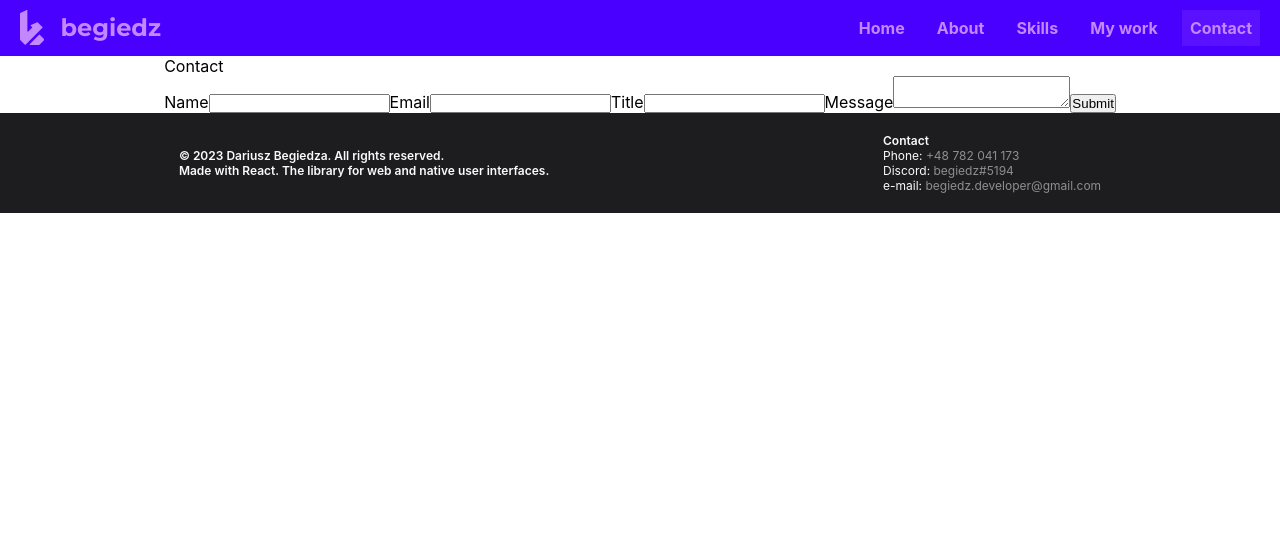
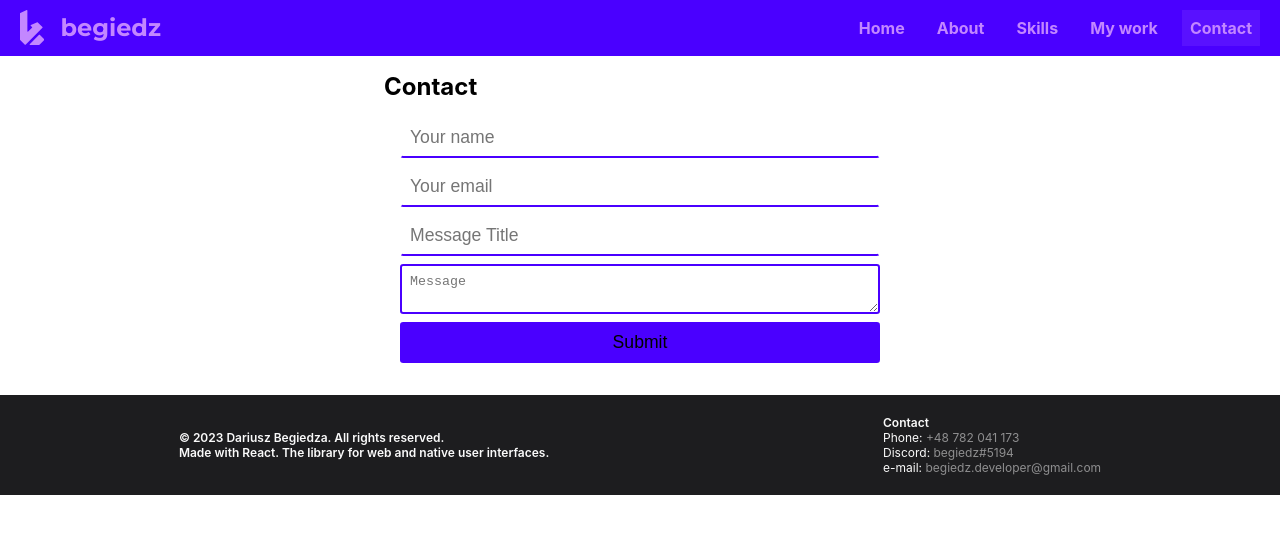
Before and after one commit to begiedz/ReactWeb, a React (Create React App) app: page /contact in a window 1280 px wide. Shown: the top 534 px of the page. Built offline with nearby package versions, Linux system fonts and the light colour scheme.

Commit message:
Add contact form styles

```diff
--- a/public/index.html
+++ b/public/index.html
@@ -4,8 +4,8 @@
 <head>
   <meta charset="utf-8" />
   <link rel="icon" href="%PUBLIC_URL%/bgdz23Gradient.png" />
-  <meta name="viewport" content="width=device-width, initial-scale=1" />
-  <!-- <meta name="viewport" content="width=device-width; initial-scale=1.0; maximum-scale=1.0; user-scalable=0;"> -->
+  <!-- <meta name="viewport" content="width=device-width, initial-scale=1" /> -->
+  <meta name="viewport" content="width=device-width; initial-scale=1.0; maximum-scale=1.0; user-scalable=0;">
   <!-- <meta name="viewport" content="width=device-width, initial-scale=1.0, maximum-scale=1.0, user-scalable=0"> -->
   <!-- <meta name="viewport" content="width=device-width, initial-scale=1, viewport-fit=cover"> -->
 
--- a/src/pages/contact.jsx
+++ b/src/pages/contact.jsx
@@ -3,16 +3,28 @@ import React from 'react';
 const Contact = () => {
     return (
         <div className="contact">
-            Contact
+            <h2>Contact</h2>
             <form action="">
-                <label htmlFor="nameInput">Name</label>
-                <input type="text" id="nameInput" />
-                <label htmlFor="emailInput">Email</label>
-                <input type="email" id="emailInput" />
-                <label htmlFor="title">Title</label>
-                <input type="text" id="title" />
-                <label htmlFor="textarea">Message</label>
-                <textarea id="textarea" />
+                {/* <div className="inputWrapper">
+                    <label htmlFor="nameInput">Name:</label>
+                    <input type="text" id="nameInput" />
+                </div>
+                <div className="inputWrapper">
+                    <label htmlFor="emailInput">Email:</label>
+                    <input type="email" id="emailInput" />
+                </div>
+
+                <div className="inputWrapper">
+                    <label htmlFor="title">Title:</label>
+                    <input type="text" id="title" />
+                </div> */}
+
+
+                <input type="text" id="nameInput" placeholder='Your name' />
+                <input type="email" id="emailInput" placeholder='Your email' />
+                <input type="text" id="title" placeholder='Message Title' />
+                <textarea id="textarea" placeholder='Message' />
+
                 <input type="submit" />
             </form>
         </div>
--- a/src/pages/mywork.jsx
+++ b/src/pages/mywork.jsx
@@ -11,7 +11,7 @@ const MyWork = () => {
         <div className="gallery">
             <h2> My work</h2>
             <div className='searchUI'>
-                <input type="search" />
+                <input type="search" placeholder='Search...' />
                 <div className="buttonWrapper">
                     <button>All</button>
                     <button>JS</button>
@@ -23,13 +23,12 @@ const MyWork = () => {
             <div className="output">
                 {projects.map(project => {
                     return (<div className='item'>
-                        <img src={project.imgPath} alt="" />
+                        <img src={project.imgPath} alt={project.appName} />
                         <p>{project.appName}</p>
                         <ul>
-                            <li><a href={project.githubURL}><FaGithub /></a></li>
-                            {project.previewURL ?
-                                <li><Link to={project.previewURL}>Preview</Link></li> : null}
-
+                            <li>
+                                <a href={project.githubURL}><FaGithub /></a></li>
+                            {project.previewURL ? <li><Link to={project.previewURL}>Preview</Link></li> : null}
                         </ul>
                     </div>
                     )
--- /dev/null
+++ b/src/sass/layout/_contact.scss
@@ -0,0 +1,61 @@
+@use '../utils/variables';
+.contact {
+  // padding: 5rem;
+  margin: 1rem;
+
+  form {
+    display: flex;
+    flex-direction: column;
+    gap: 0.5rem;
+    width: 300px;
+
+    margin: 1rem;
+
+    font-size: 1.2rem;
+
+    width: 480px;
+
+    // .inputWrapper {
+    //   display: flex;
+    //   gap: 1rem;
+
+    //   width: inherit;
+
+    // label {
+    //   width: 5rem;
+    //   color: variables.$accent-color;
+    //   // font-weight: bold;
+    input,
+    textarea {
+      padding: 0.5rem;
+
+      border: 2px solid transparent;
+      border-radius: 0.2rem;
+      outline: none;
+    }
+    textarea {
+      border: 2px solid variables.$accent-color;
+    }
+    input[type='text'],
+    input[type='email'] {
+      width: inherit;
+
+      font-size: 1.1rem;
+
+      border-bottom: 2px solid variables.$accent-color;
+
+      transition: 250ms;
+    }
+    input:focus {
+      border: 2px solid variables.$accent-color;
+    }
+  }
+  input[type='submit'] {
+    font-size: 1.1rem;
+    background-color: variables.$accent-color;
+    border: 2px solid transparent;
+  }
+}
+
+// }
+// }
--- a/src/sass/main.scss
+++ b/src/sass/main.scss
@@ -10,5 +10,6 @@
 @use './layout/gallery';
 @use './layout/footer';
 @use './layout/skills';
+@use './layout/contact';
 
 @use './utils/keyframes';
```
